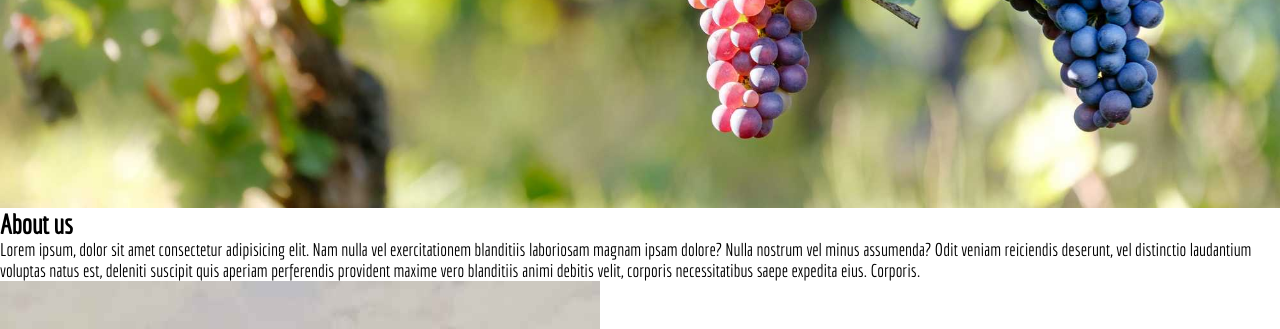
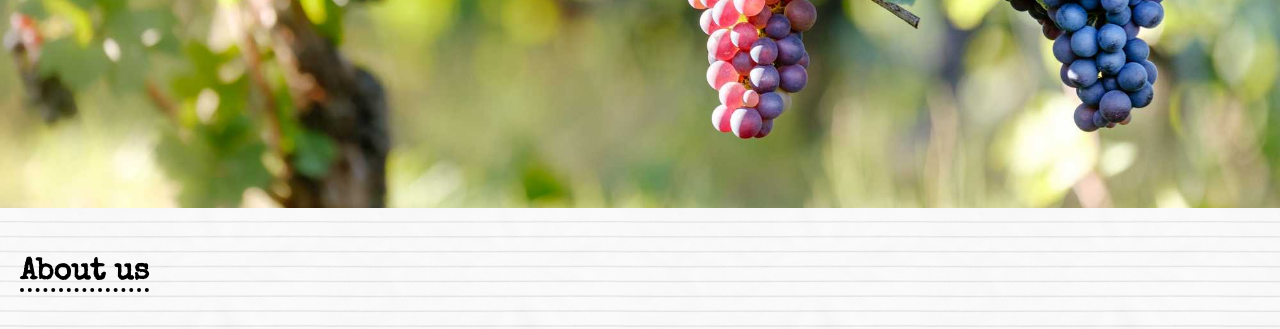
Before and after one commit to starskynder/Chateau-Roux, a website: page index.html in a window 1280 px wide. Shown: the part 595-924 px from the top of the page. Drawn offline with nearby package versions, Linux system fonts and the light colour scheme.

Commit message:
Import about partial

```diff
--- a/sass/main.scss
+++ b/sass/main.scss
@@ -5,3 +5,4 @@
 @import "base/animations";
 @import "layout/navigation";
 @import "layout/header";
+@import "layout/about";
```
Also changed, not shown: css/main.css.
